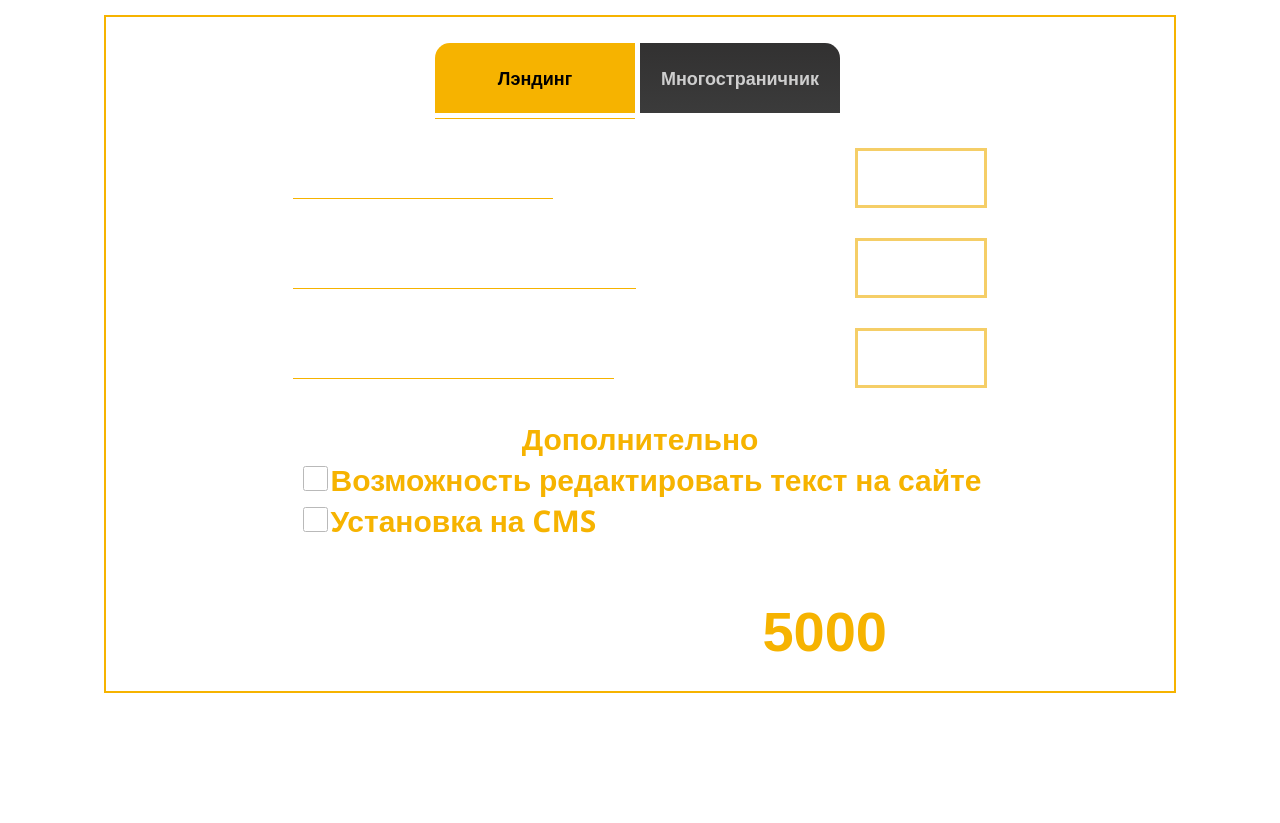
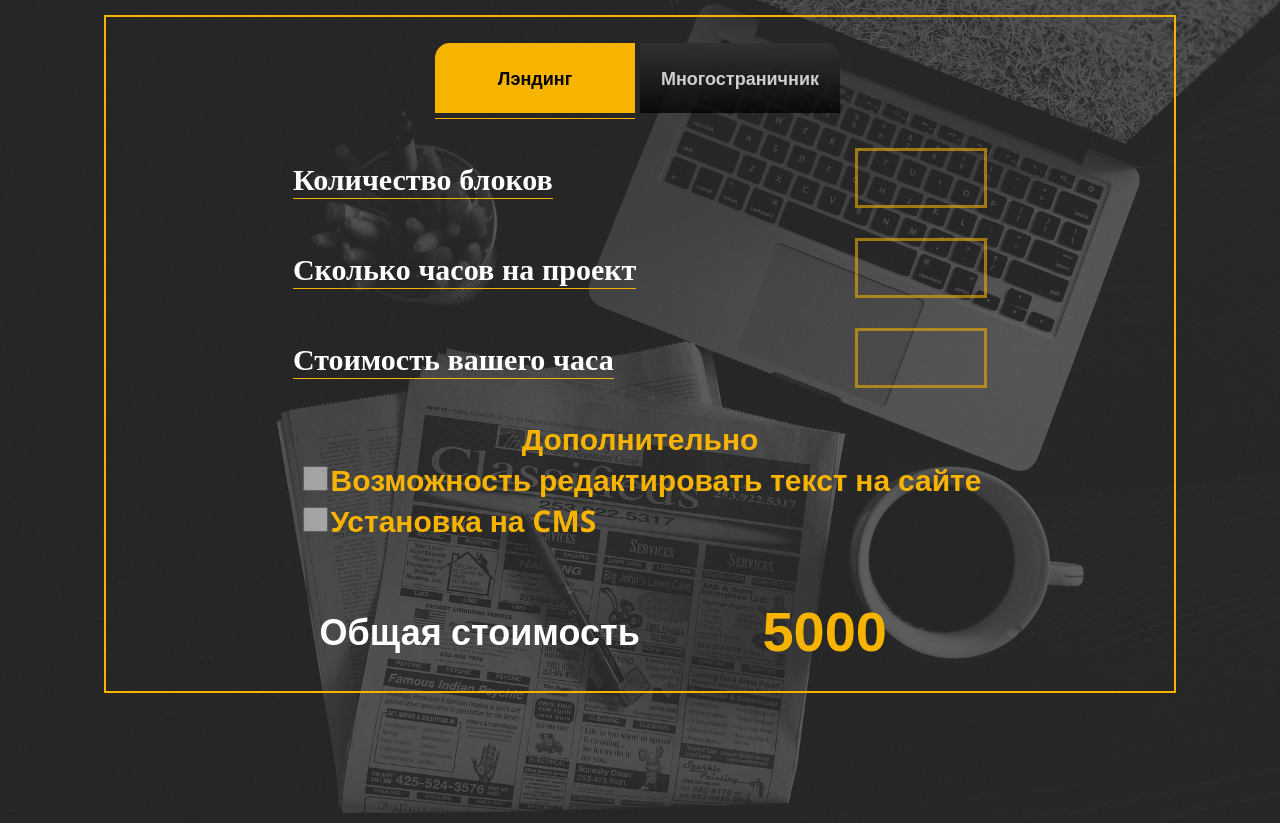
Before and after one commit to ShadVlad/SiteCalc, a plain HTML site: page index.html in a window 1280 px wide. Drawn offline with nearby package versions, Linux system fonts and the light colour scheme; the site is published under a folder, as on GitHub Pages, so addresses that start at the root find nothing.

Commit message:
3-th Day

```diff
--- a/css/style.sass
+++ b/css/style.sass
@@ -15,7 +15,7 @@ $active : #f6b300
 
   body
     height: 100vh
-    background: url('/img/bg.jpg') center no-repeat
+    background: url('../img/bg.jpg') center no-repeat
     background-size: cover
     font-family: 'Open Sans', sans-serif
 
```
Also changed, not shown: css/style.css.
